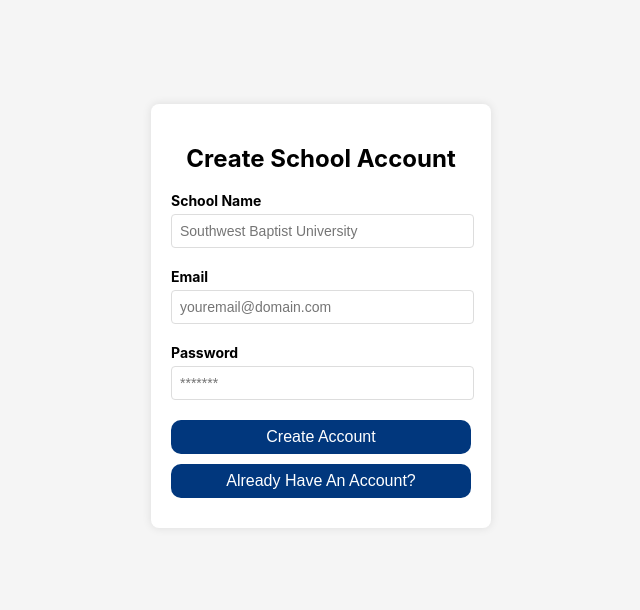
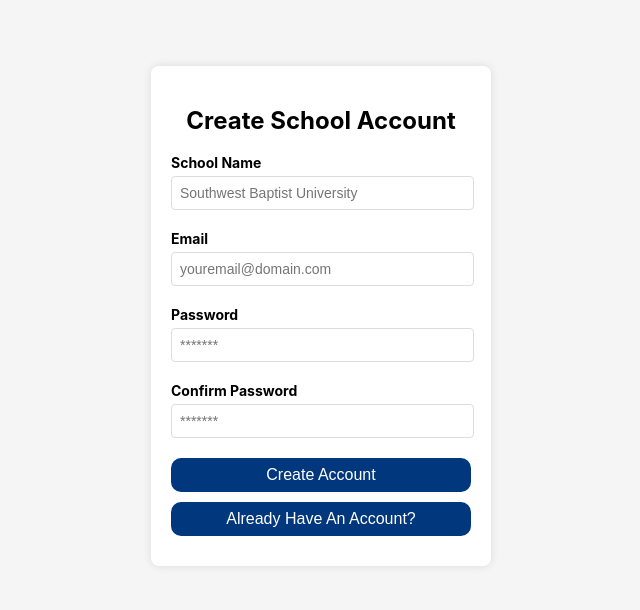
Before and after one commit to JS-7274/CSJSE-Clone, a React (Create React App) app in the folder csjse-app/client/: page /SchoolCreateAcc in a window 1280 px wide. Shown: the part 104-714 px from the top of the page, without its empty margins (319-959 px from the left). Built offline with nearby package versions, Linux system fonts and the light colour scheme.

Commit message:
Added required fields to login and confirm password field

```diff
--- a/csjse-app/client/src/pages/SchoolCreateAcc.js
+++ b/csjse-app/client/src/pages/SchoolCreateAcc.js
@@ -9,10 +9,18 @@ export default function SchoolCreateAcc() {
 	const [schoolName, setSchoolName] = useState("");
 	const [email, setEmail] = useState("");
 	const [pass, setPass] = useState("");
+	const [confirmPass, setConfirmPass] = useState("");
 
 	const handleSubmit = async (e) => {
 		e.preventDefault();
 
+
+		// Check if the password and confirmation match
+		if (pass !== confirmPass) {
+			// Display an error message or handle the mismatch
+			console.error("Password and Confirm Password do not match");
+			return;
+		  } else {
 			//creates an object to pass the user data to backend
 			const userData = {
 				schoolName,
@@ -38,6 +46,7 @@ export default function SchoolCreateAcc() {
 			//If response is successful, move to profile page.
 			if (res.success) {
 				window.location.href = "/profile";
+			}
 		  }
 	};
 
@@ -70,6 +79,7 @@ export default function SchoolCreateAcc() {
 							placeholder="Southwest Baptist University"
 							id="schoolName"
 							name="schoolName"
+							required
 						/>
 					</div>
 					<div className="form-group">
@@ -86,6 +96,7 @@ export default function SchoolCreateAcc() {
 							placeholder="youremail@domain.com"
 							id="email"
 							name="email"
+							required
 						/>
 					</div>
 					<div className="form-group">
@@ -102,6 +113,24 @@ export default function SchoolCreateAcc() {
 							placeholder="*******"
 							id="password"
 							name="password"
+							required
+						/>
+					</div>
+					<div className="form-group">
+						{/*creates a label with the text 'Confirm Password'*/}
+						<label className="label" htmlFor="confirmPassword">
+							Confirm Password
+						</label>
+						{/*creates an input field that will take in text of type password and will give it the id confirmPassword*/}
+						<input
+							className="input-field"
+							value={confirmPass}
+							onChange={(e) => setConfirmPass(e.target.value)}
+							type="password"
+							placeholder="*******"
+							id="confirmPassword"
+							name="confirmP	assword"
+							required
 						/>
 					</div>
 					{/*creates a button that will serve as the submit for the form and will have styling from the 'button' styling with text 'Create Account'*/}
--- a/csjse-app/client/src/pages/TeacherCreateAcc.js
+++ b/csjse-app/client/src/pages/TeacherCreateAcc.js
@@ -10,10 +10,17 @@ export default function TeacherCreateAcc() {
 	const [lastName, setLastName] = useState("");
 	const [email, setEmail] = useState("");
 	const [pass, setPass] = useState("");
+	const [confirmPass, setConfirmPass] = useState("");
 
 	const handleSubmit = async (e) => {
 		e.preventDefault();
 
+		// Check if the password and confirmation match
+		if (pass !== confirmPass) {
+			// Display an error message or handle the mismatch
+			console.error("Password and Confirm Password do not match");
+			return;
+		  } else {
 			//creates an object to pass the user data to backend
 			const userData = {
 				firstName,
@@ -41,6 +48,9 @@ export default function TeacherCreateAcc() {
 			if (res.success) {
 				window.location.href = "/profile";
 			}
+		  }
+
+
 	};
 
 	// Used for when the "Already have an Account?" button is clicked to redirect the user to the login page.
@@ -72,6 +82,7 @@ export default function TeacherCreateAcc() {
 							placeholder="John"
 							id="firstName"
 							name="firstName"
+							required
 						/>
 					</div>
 					<div className="form-group">
@@ -88,6 +99,7 @@ export default function TeacherCreateAcc() {
 							placeholder="Smith"
 							id="lastName"
 							name="lastName"
+							required
 						/>
 					</div>
 					<div className="form-group">
@@ -104,6 +116,7 @@ export default function TeacherCreateAcc() {
 							placeholder="youremail@domain.com"
 							id="email"
 							name="email"
+							required
 						/>
 					</div>
 					<div className="form-group">
@@ -120,6 +133,24 @@ export default function TeacherCreateAcc() {
 							placeholder="*******"
 							id="password"
 							name="password"
+							required
+						/>
+					</div>
+					<div className="form-group">
+						{/*creates a label with the text 'Confirm Password'*/}
+						<label className="label" htmlFor="confirmPassword">
+							Confirm Password
+						</label>
+						{/*creates an input field that will take in text of type password and will give it the id confirmPassword*/}
+						<input
+							className="input-field"
+							value={confirmPass}
+							onChange={(e) => setConfirmPass(e.target.value)}
+							type="password"
+							placeholder="*******"
+							id="confirmPassword"
+							name="confirmP	assword"
+							required
 						/>
 					</div>
 					{/*creates a button that will serve as the submit for the form and will have styling from the 'button' styling with text 'Create Account'*/}
```
Lines whose indentation alone changed are shown as unchanged.
